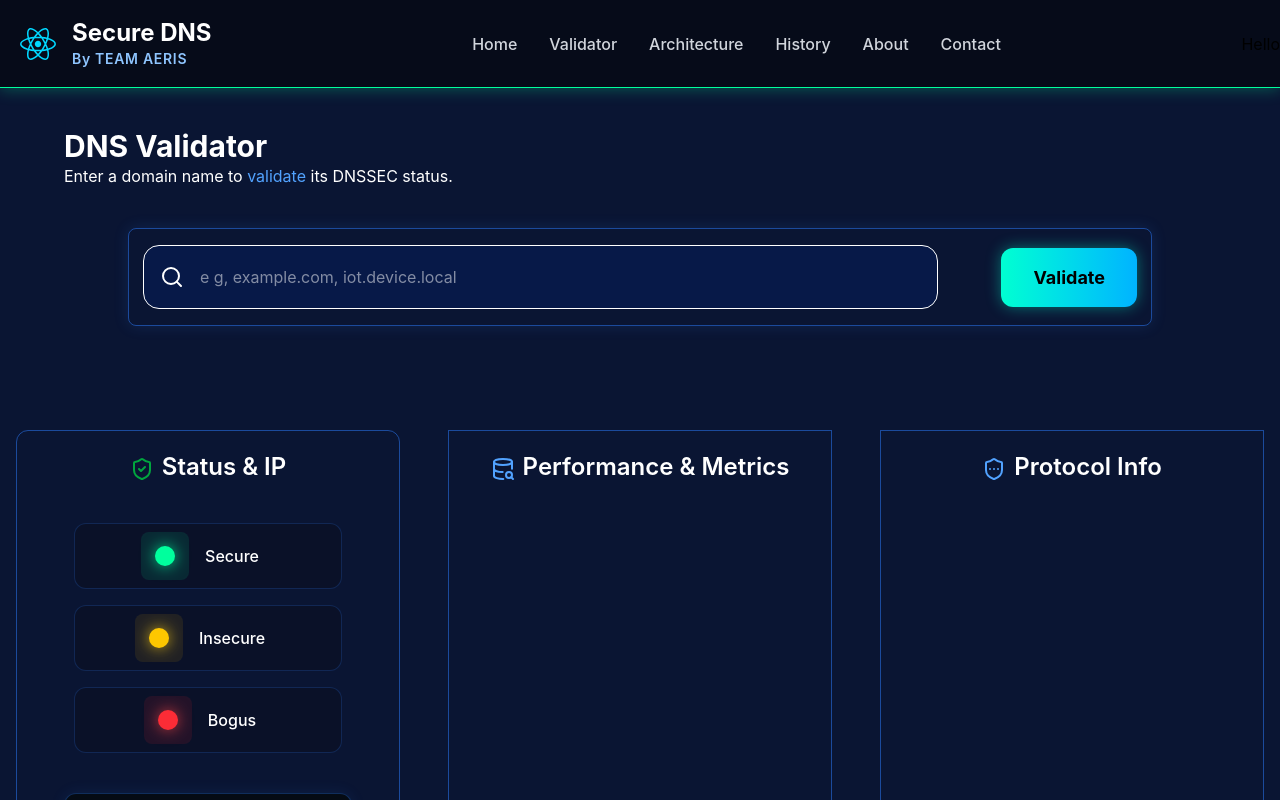
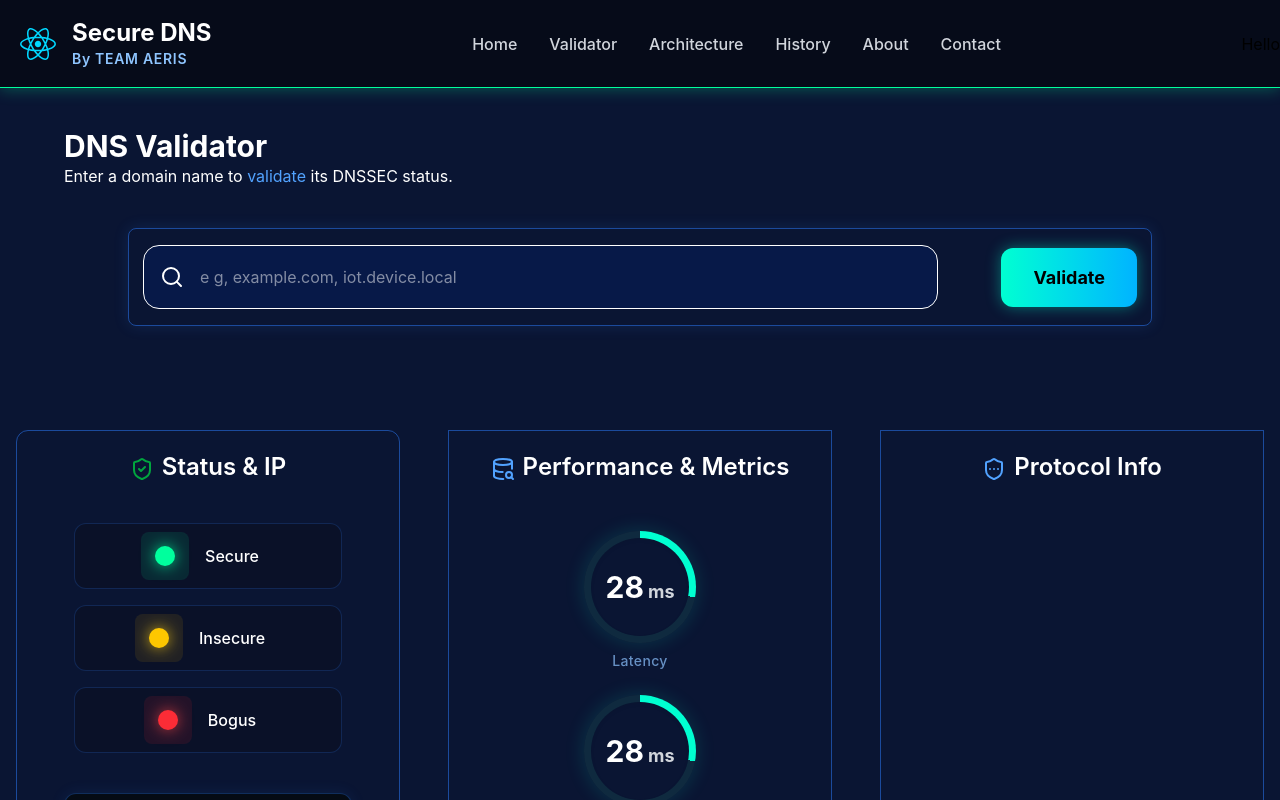
Before and after one commit to aiori-hackathon/TC336, a React app in the folder Frontend/: page /validate in a window 1280 px wide. Shown: the top 800 px of the page. Built offline with nearby package versions, Linux system fonts and the light colour scheme; the HTML template or start-up script is replaced by a standard one.

Commit message:
Complete the code of UI of the Middle Validate Data

```diff
--- a/Frontend/src/components/CircularDataBar.jsx
+++ b/Frontend/src/components/CircularDataBar.jsx
@@ -1,30 +1,35 @@
-// import React from 'react'
+import React from 'react';
 
-// const CircularDataBar = ({ latency = 28 }) => {
+const CircularDataBar = ({ latency = 28 }) => {
+  const maxValue = 100;
+  const percent = Math.min((latency / maxValue) * 100, 100);
 
-//     const maxValue = 100;
-//     const percent = Math.min((latency/ maxValue) *100 * 100);
+  return (
+    <div className="flex flex-col items-center justify-center">
 
-//     return (
-//         <div className='flex not-visited:items-center justify-center flex-col'>
+      <div
+        className="relative w-28 h-28 rounded-full flex items-center justify-center shadow-[0_0_20px_rgba(0,255,209,0.15)]"
+        style={{
+          background: `conic-gradient(#00FFD1 ${percent}%, #0F2A3F ${percent}%)`
+        }}
+      >
 
-//             <div className="relative w-32 h-32" style={{background: `conic-gradient(#00FFD1 ${percent}%, #0F2A3F ${percent}%)`}}>
-//                 <div className='w-25 h-25 bg-[#0508B14] rounded-full flex items-center justify-center flex-col shadow-inner'>
-//                     <span className="text-2xl font-semibold text-white">
-//                         Latency
-//                         <span className='text-lg'>
-//                             mg
-//                         </span>
-//                     </span>
-//                 </div>
-//             </div>
+        <div className="w-24.5 h-24.5 bg-[#0a1533] rounded-full flex items-center justify-center flex-col shadow-inner">
 
-//             <span className="text-blue-300/70 text-sm font-medium mt-4 tracking-wide">
-//                 Latency
-//             </span>
+          <span className="text-3xl font-bold text-white">
+            {latency}
+            <span className="text-lg text-gray-300 ml-1">ms</span>
+          </span>
 
-//         </div>
-//     )
-// }
+        </div>
+      </div>
 
-// export default CircularDataBar
+      <span className="text-blue-300/70 text-sm font-medium mt-2 tracking-wide">
+        Latency
+      </span>
+
+    </div>
+  );
+};
+
+export default CircularDataBar;
--- /dev/null
+++ b/Frontend/src/components/MiddleValidateData.jsx
@@ -0,0 +1,27 @@
+import React from 'react'
+import { ShieldCheck, DatabaseSearch, ShieldEllipsis } from 'lucide-react'
+import CircularDataBar from './CircularDataBar'
+
+const MiddleValidateData = () => {
+    return (
+        <div className="w-[30%] pb-8 flex flex-col items-center border border-blue-500/50">
+
+            <div className='flex gap-2 text-2xl font-semibold text-white items-center mt-5'>
+                <DatabaseSearch className='text-blue-400 mt-1' />
+                <h1>Performance & Metrics</h1>
+            </div>
+            <div className="mt-12">
+                <CircularDataBar />
+            </div>
+            <div className="mt-6">
+                <CircularDataBar />
+            </div>
+            <div className="mt-6">
+                <CircularDataBar />
+            </div>
+
+        </div>
+    )
+}
+
+export default MiddleValidateData
--- a/Frontend/src/components/ValidateData.jsx
+++ b/Frontend/src/components/ValidateData.jsx
@@ -1,18 +1,16 @@
 import React from 'react'
 import { ShieldCheck, DatabaseSearch, ShieldEllipsis } from 'lucide-react'
 import LeftValidateData from './LeftValidateData'
+import MiddleValidateData from './MiddleValidateData'
 
 const ValidateData = () => {
     return (
         <div className="w-full flex gap-4 justify-around">
+
             <LeftValidateData />
 
-            <div className="w-[30%] pb-8 flex flex-col items-center border border-blue-500/50">
-                <div className='flex gap-2 text-2xl font-semibold text-white items-center mt-5'>
-                    <DatabaseSearch className='text-blue-400 mt-1' />
-                    <h1>Performance & Metrics</h1>
-                </div>
-            </div>
+            <MiddleValidateData />
+
             <div className="w-[30%] pb-8 flex flex-col items-center border border-blue-500/50">
                 <div className='flex gap-2 text-2xl font-semibold text-white items-center mt-5'>
                     <ShieldEllipsis className='text-blue-400 mt-1' />
```
